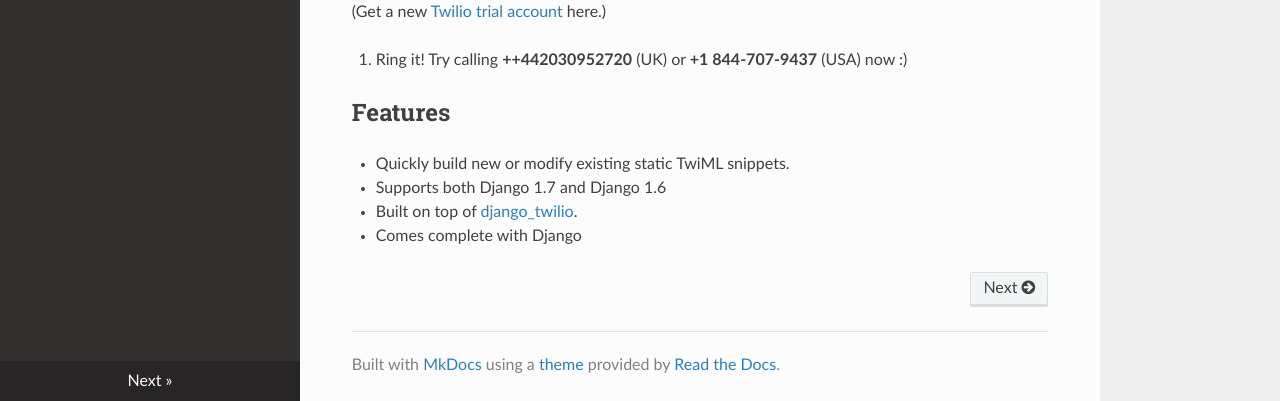
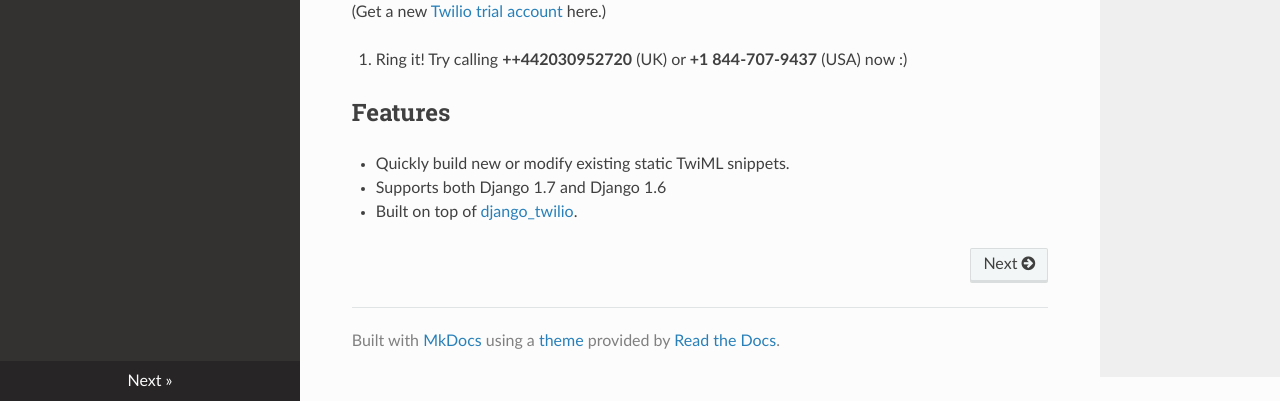
Before and after one commit to phalt/dj-twiml, an MkDocs documentation site: the page built from docs/index.md, in a window 1280 px wide and 900 px high, scrolled down 1905 px, cut to the strip 499-900 px from the top of the window. Built offline with MkDocs 1.6.1, drawn with Linux system fonts in a browser that asks for light colours; nearby versions of some CDN libraries; old or Windows-style settings are respelled for this version of MkDocs.

Commit message:
Fix docs

```diff
--- a/docs/index.md
+++ b/docs/index.md
@@ -75,5 +75,3 @@
 * Supports both Django 1.7 and Django 1.6
 
 * Built on top of [django_twilio](https://github.com/rdegges/django-twilio).
-
-* Comes complete with Django
```
Also changed, not shown: README.rst.
